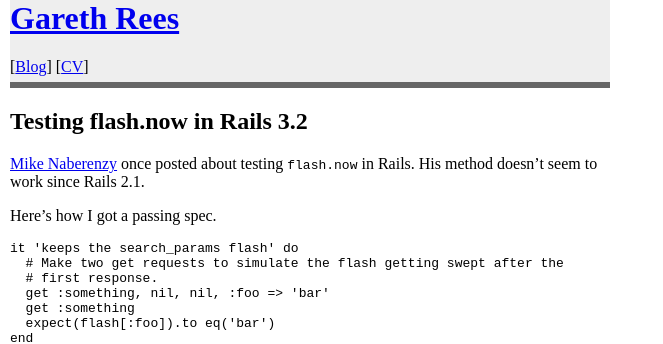
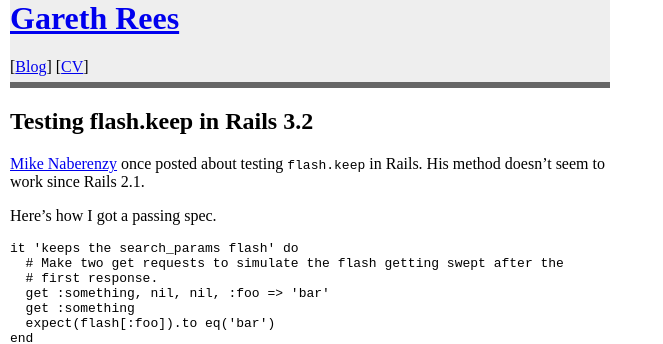
Before and after one commit to garethrees/garethrees.github.com, a Jekyll site: the page built from _posts/2015-01-08-test-flash-now-in-rails.md, in a window 1280 px wide. Shown: the top 344 px of the page, without its empty margins (0-663 px from the left). Built offline with Jekyll 4.4.1, drawn with Linux system fonts in a browser that asks for light colours.

Commit message:
Update 2015-01-08-test-flash-now-in-rails.md

```diff
--- a/_posts/2015-01-08-test-flash-now-in-rails.md
+++ b/_posts/2015-01-08-test-flash-now-in-rails.md
@@ -1,11 +1,11 @@
 ---
 layout: post
-title: Testing flash.now in Rails 3.2
+title: Testing flash.keep in Rails 3.2
 ---
 
 # {{ page.title }}
 
-[Mike Naberenzy](http://mikenaberezny.com/2007/09/08/keep-the-flash-and-test-it-too/) once posted about testing `flash.now` in Rails. His method doesn't seem to work
+[Mike Naberenzy](http://mikenaberezny.com/2007/09/08/keep-the-flash-and-test-it-too/) once posted about testing `flash.keep` in Rails. His method doesn't seem to work
 since Rails 2.1.
 
 Here's how I got a passing spec.
```
